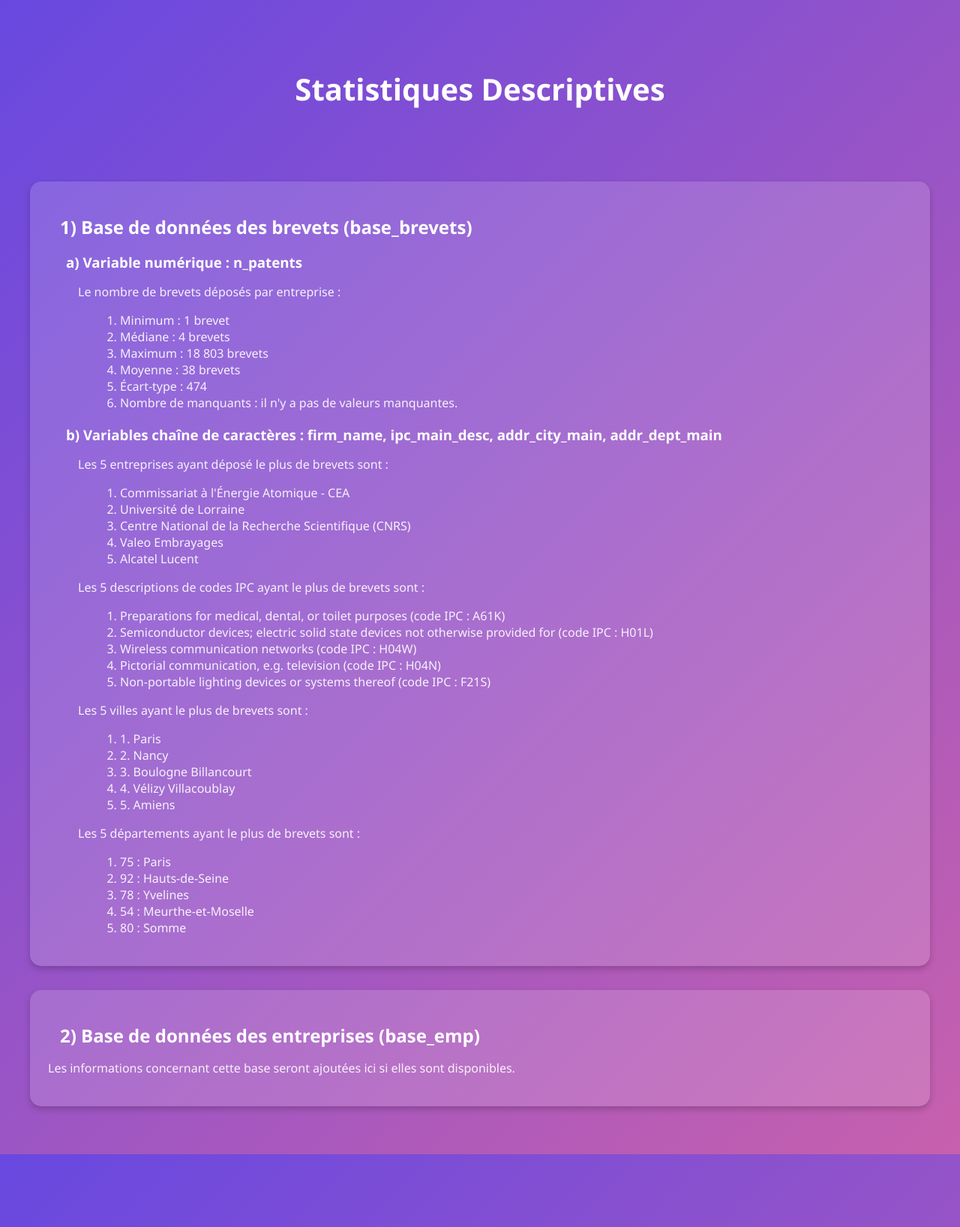
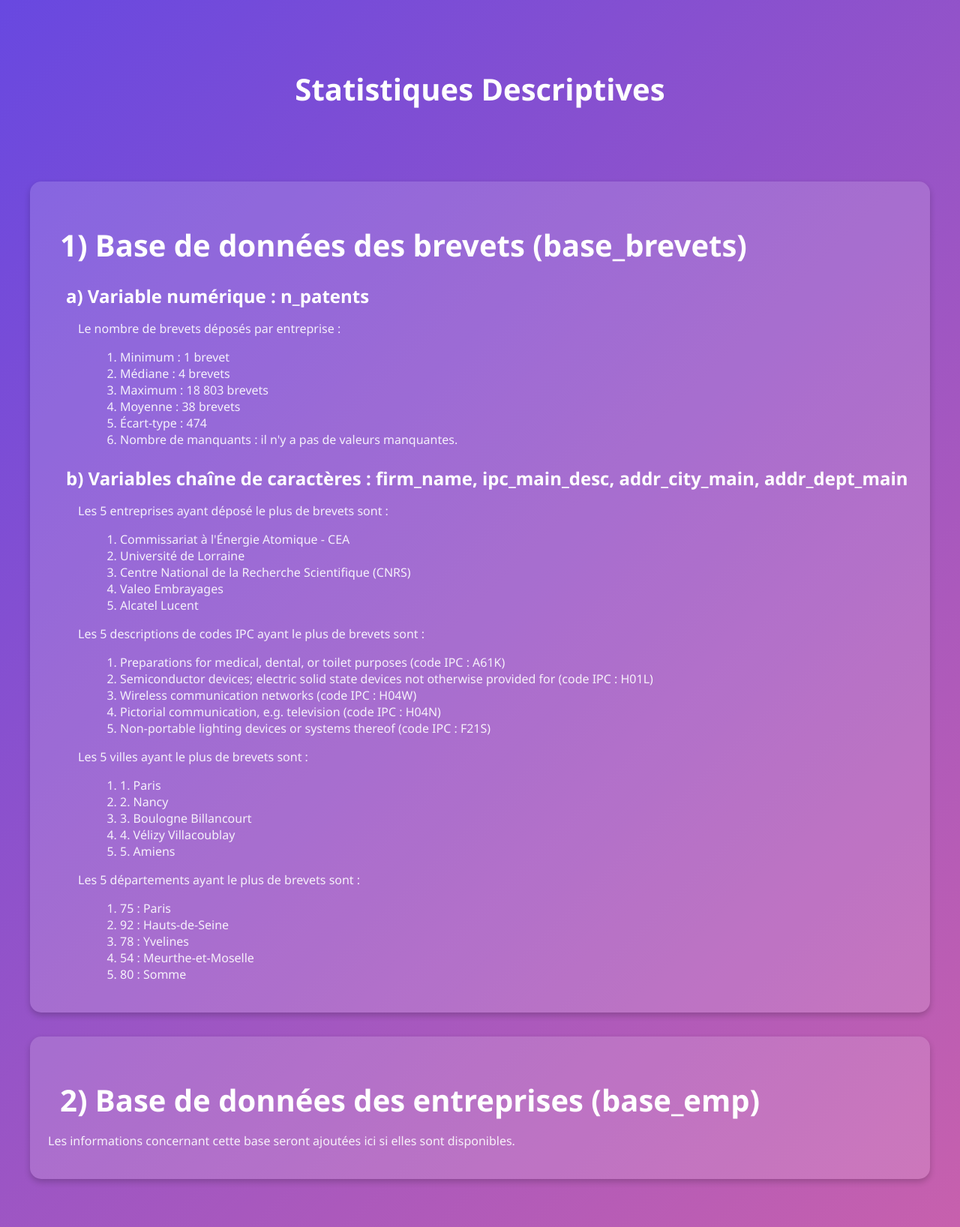
Before and after one commit to SebastienH422/ProjetR.smams, a Jekyll site: the page statistiques.html, which Jekyll copies as it is, in a window 1280 px wide. Shown: the whole page at 75% size. Built offline with Jekyll 4.4.1, drawn with Linux system fonts in a browser that asks for light colours.

Commit message:
Update statistiques.html

```diff
--- a/statistiques.html
+++ b/statistiques.html
@@ -94,8 +94,8 @@
         <main>
             <!-- Bloc 1 -->
             <div class="block">
-                <h2>1) Base de données des brevets (base_brevets)</h2>
-                <h3>a) Variable numérique : n_patents</h3>
+                <h2 style="font-size: 2.5rem;">1) Base de données des brevets (base_brevets)</h2>
+                <h3 style="font-size: 1.5rem;">a) Variable numérique : n_patents</h3>
                 <p style="margin-left: 2.5rem;">Le nombre de brevets déposés par entreprise :</p>
                 <ol style="margin-left: 3.5rem;">
                     <li>Minimum : 1 brevet</li>
@@ -106,7 +106,7 @@
                     <li>Nombre de manquants : il n'y a pas de valeurs manquantes.</li>
                 </ol>
 
-                <h3>b) Variables chaîne de caractères : firm_name, ipc_main_desc, addr_city_main, addr_dept_main</h3>
+                <h3 style="font-size: 1.5rem;">b) Variables chaîne de caractères : firm_name, ipc_main_desc, addr_city_main, addr_dept_main</h3>
                 <p style="margin-left: 2.5rem;">Les 5 entreprises ayant déposé le plus de brevets sont :</p>
                 <ol style="margin-left: 3.5rem;">
                     <li> Commissariat à l'Énergie Atomique - CEA</li>
@@ -146,7 +146,7 @@
 
             <!-- Bloc 2 -->
             <div class="block">
-                <h2>2) Base de données des entreprises (base_emp)</h2>
+                <h2 style="font-size: 2.5rem;">2) Base de données des entreprises (base_emp)</h2>
                 <p>Les informations concernant cette base seront ajoutées ici si elles sont disponibles.</p>
             </div>
         </main>
```
